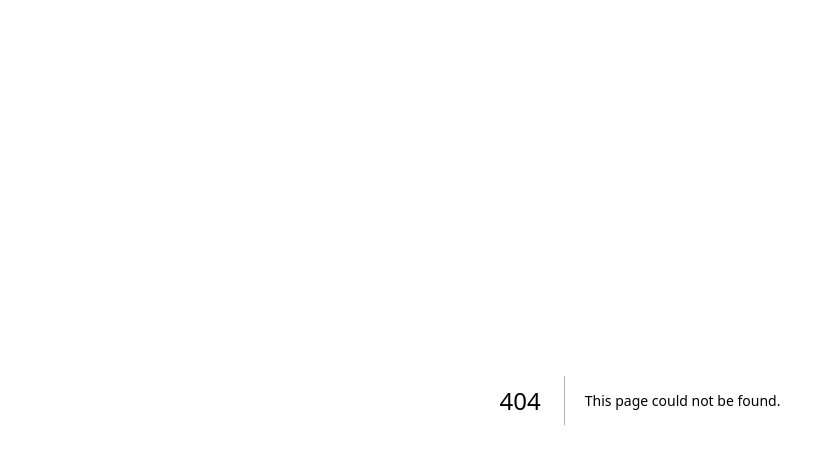
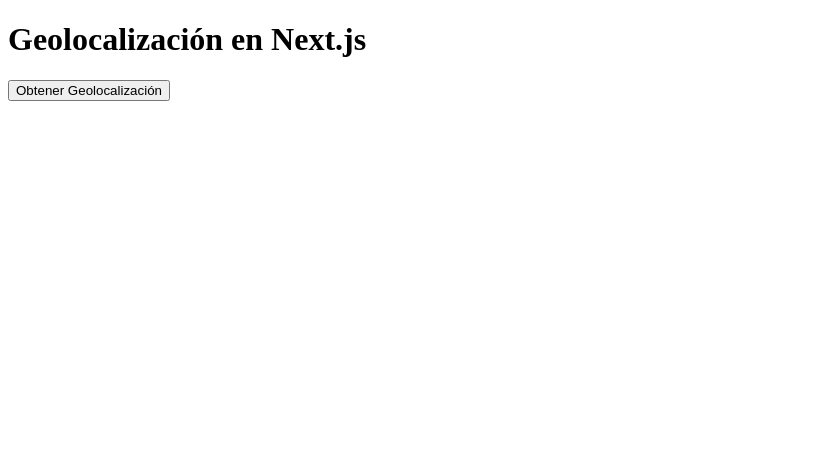
Before and after one commit to Betomx45/ALARMMEDICINE_CODE, a Next.js app: page /ubicacion in a window 1280 px wide. Before the commit this address had no page. Shown: the top 464 px of the page, without its empty margins (0-835 px from the left). Built offline with nearby package versions, Linux system fonts and the light colour scheme.

Commit message:
Subo Geolocalizacion

```diff
--- a/package.json
+++ b/package.json
@@ -18,6 +18,7 @@
     "nodemailer": "^6.9.3",
     "react": "18.2.0",
     "react-dom": "18.2.0",
+    "react-geolocated": "^4.1.0",
     "sequelize": "^6.32.0"
   },
   "devDependencies": {
--- /dev/null
+++ b/pages/ubicacion.js
@@ -0,0 +1,41 @@
+import  {UseGeolocated}  from "react-geolocated";
+import { useRouter } from "next/router";
+import  {useState}  from 'react';
+
+
+const IndexPage = () => {
+    const [location, setLocation] = useState("");
+
+    const handleGeolocation = () => {
+      if (navigator.geolocation) {
+        navigator.geolocation.getCurrentPosition(
+          (position) => {
+            setLocation({
+              latitude: position.coords.latitude,
+              longitude: position.coords.longitude
+            });
+          },
+          (error) => {
+            console.error('Error al obtener la ubicación:', error);
+          }
+        );
+      } else {
+        console.error('La geolocalización no es compatible en este navegador.');
+      }
+    };
+
+    return (
+      <div>
+        <h1>Geolocalización en Next.js</h1>
+        <button onClick={handleGeolocation}>Obtener Geolocalización</button>
+        {location && (
+          <div>
+            <p>Latitud: {location.latitude}</p>
+            <p>Longitud: {location.longitude}</p>
+          </div>
+        )}
+      </div>
+    );
+  };
+
+  export default IndexPage;
```
Also changed, not shown: pages/components/Geolocated.js (added, +33 -0 lines), 1 other file (tests, documents, lock files or other folders).
